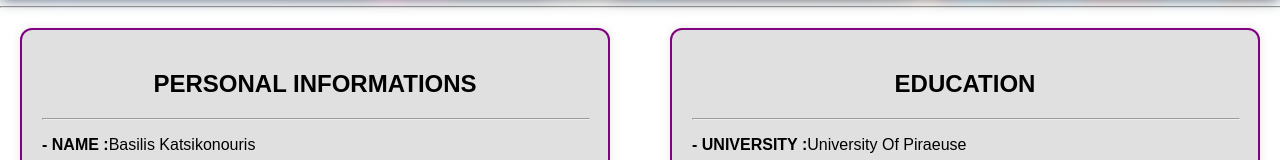
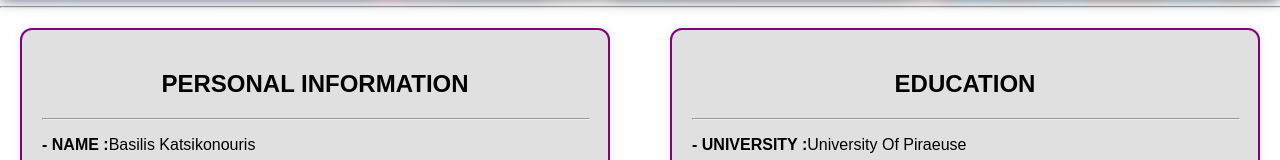
Before and after one commit to basilis2/MyCv, a plain HTML site: page index.html in a window 1280 px wide. Shown: the part 242-402 px from the top of the page. Drawn offline with Linux system fonts and the light colour scheme.

Commit message:
Update index.html

```diff
--- a/index.html
+++ b/index.html
@@ -135,7 +135,7 @@ img.sticky {
 <div class="row">
     <div class="section">
         <section >
-            <h1 style="text-align:center";><b>PERSONAL INFORMATIONS</b></h1>
+            <h1 style="text-align:center";><b>PERSONAL INFORMATION</b></h1>
             <hr style="width: 100%; color:purple;">
             <p><B>- NAME :</B>Basilis Katsikonouris</p>
             <p><B>- LOCATION :</B>Athens Greece</p>
```
